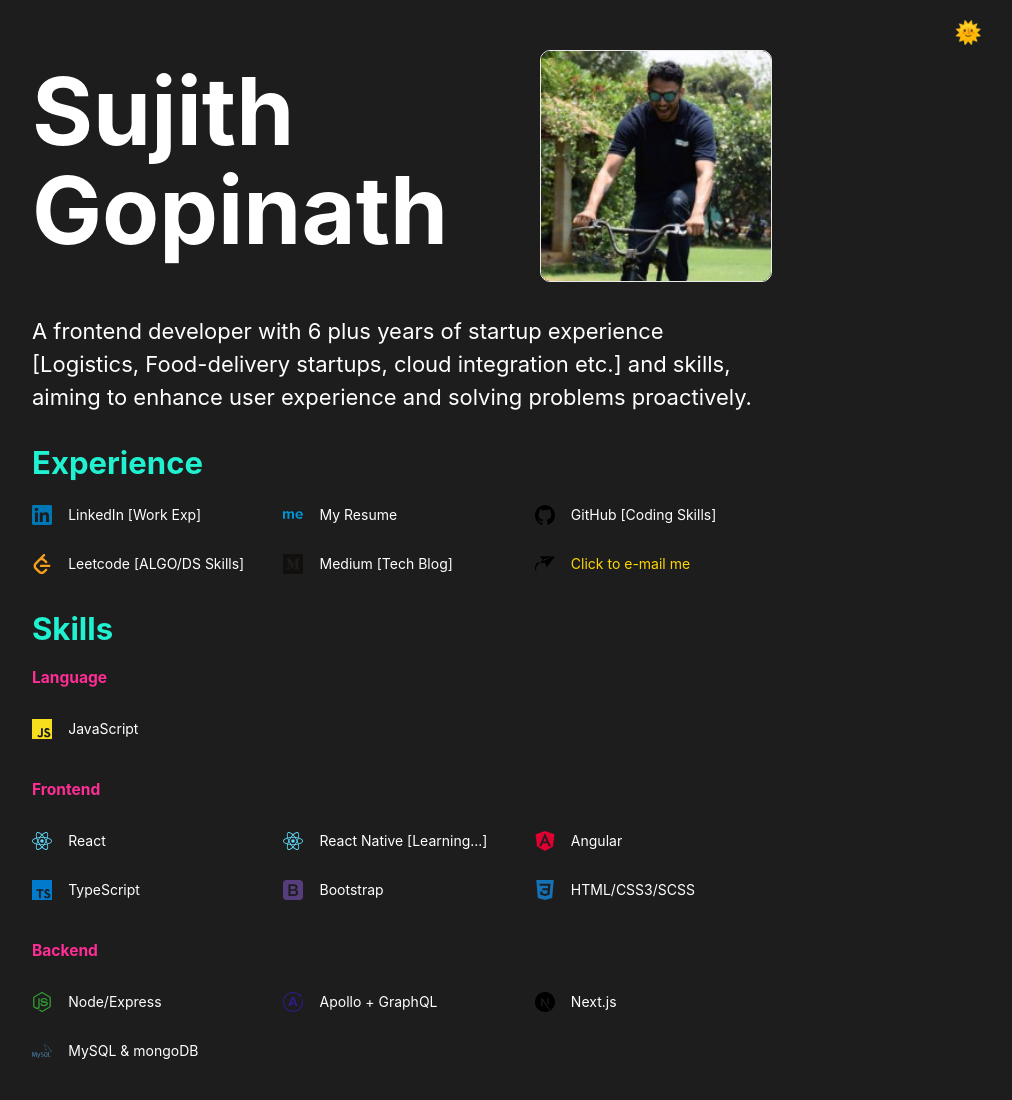
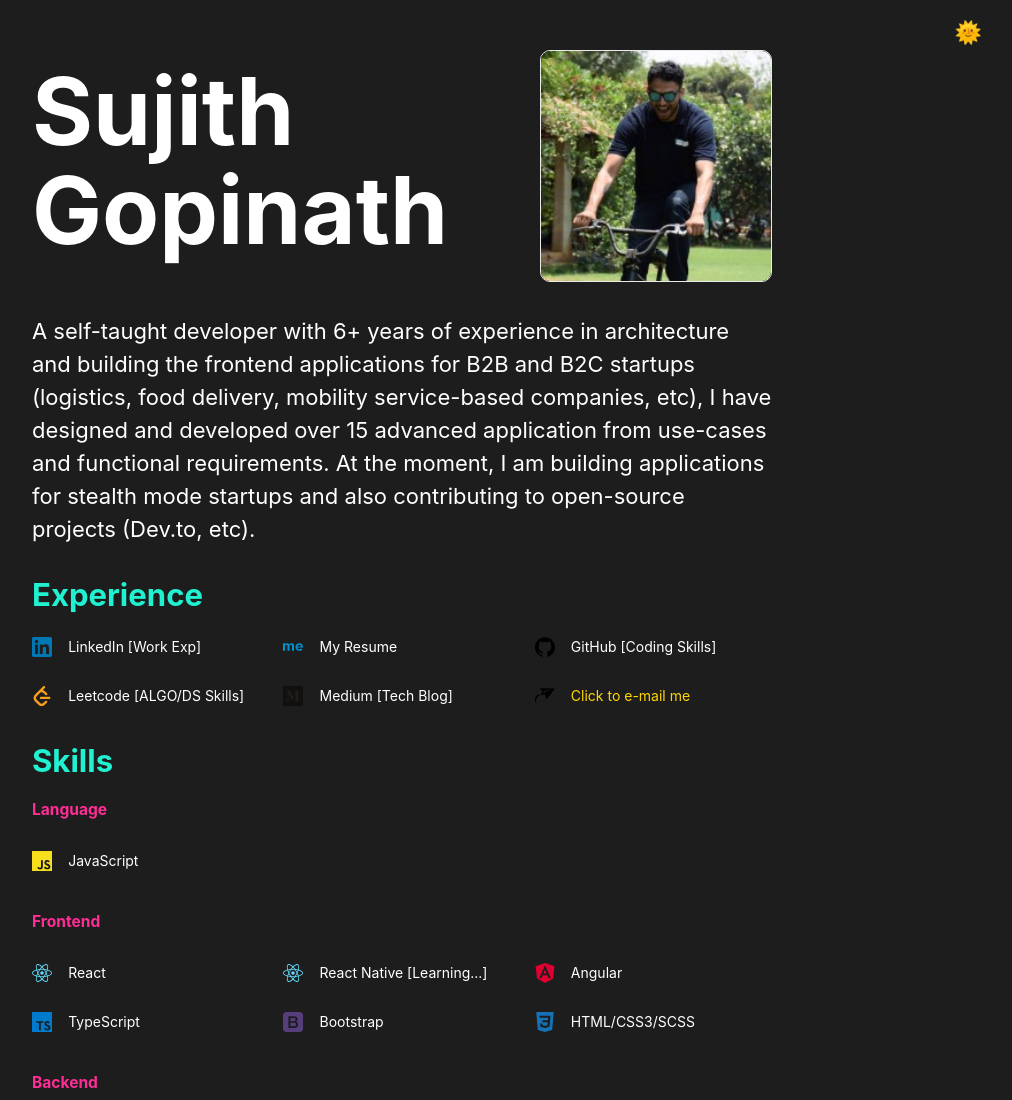
Before and after one commit to sujithnath/sujithnath, a website: page index.html in a window 1280 px wide. Shown: the top 1100 px of the page, without its empty margins (238-1250 px from the left). Drawn offline with nearby package versions, Linux system fonts and the light colour scheme.

Commit message:
new changes

```diff
--- a/index.html
+++ b/index.html
@@ -26,8 +26,16 @@
           <img class="display-pic" src="./src/portfolio/assets/sujith-clr.jpg" />
         </div>
         <p>
-          A frontend developer with 6 plus years of startup experience [Logistics, Food-delivery startups, cloud integration etc.] and skills, aiming to enhance
-          user experience and solving problems proactively.
+          A self-taught developer with 6+ years of
+                                  experience in architecture and building the
+                                  frontend applications for B2B and B2C startups
+                                  (logistics, food delivery, mobility
+                                  service-based companies, etc), I have designed
+                                  and developed over 15 advanced application
+                                  from use-cases and functional requirements. At
+                                  the moment, I am building applications for
+                                  stealth mode startups and also contributing to
+                                  open-source projects (Dev.to, etc).
         </p>
 
       </section>
```
